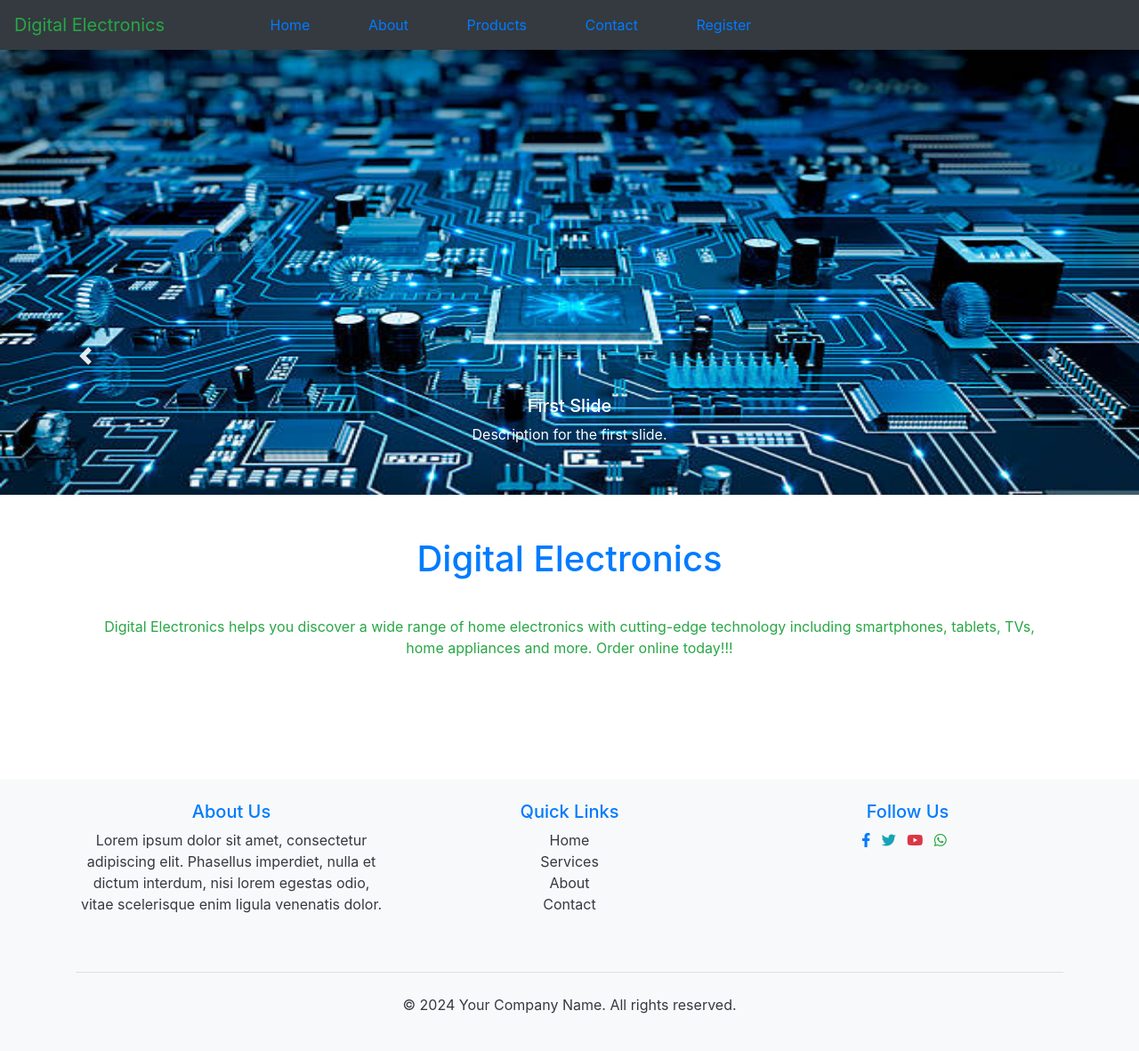
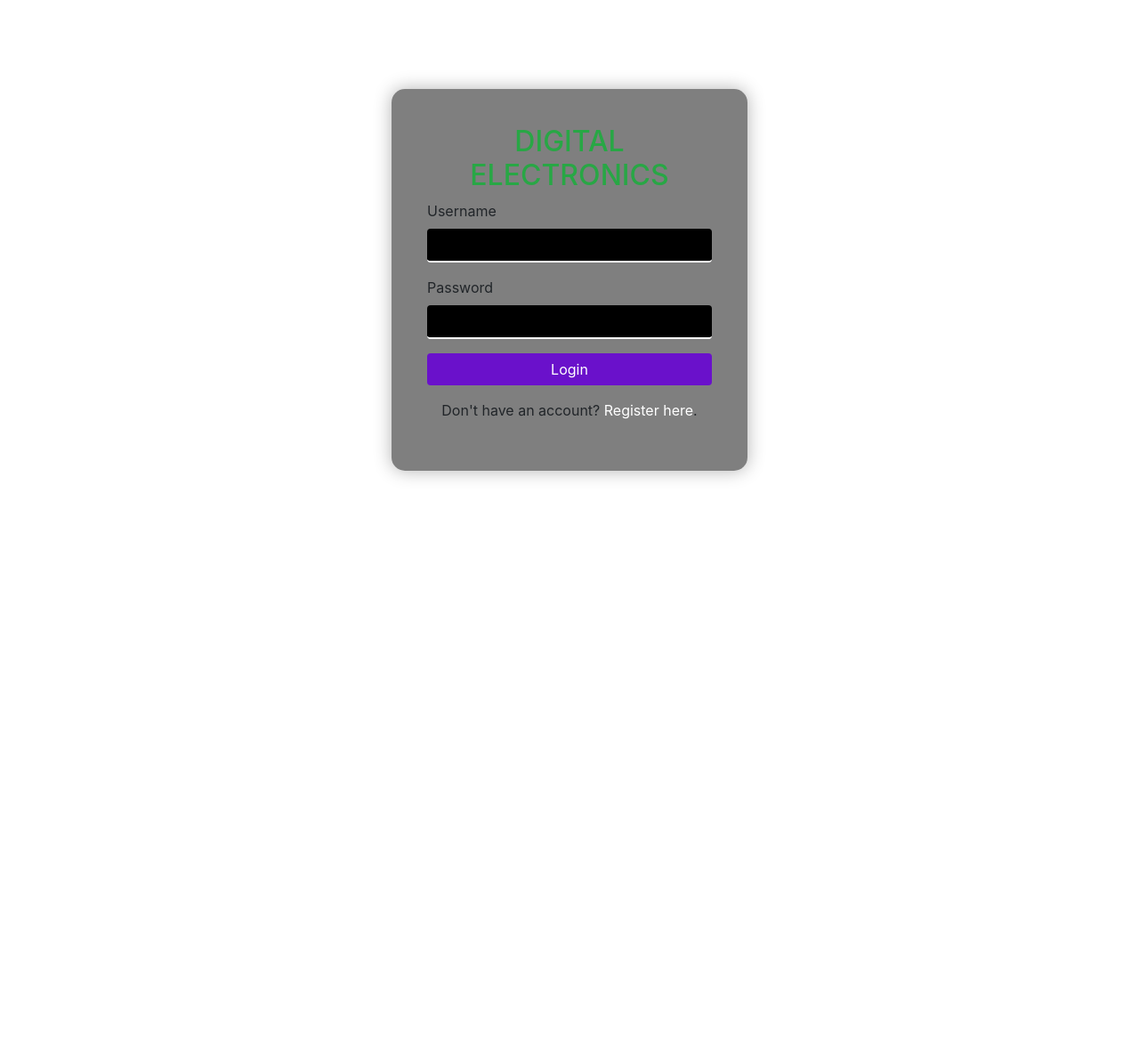
Before and after one commit to Srinu1909/Digital-Electronics, a PHP site: page / in a window 1280 px wide. Shown: the whole page at 89% size. After the commit the page ends 538 px from the top, so only its background shows below. Run offline with PHP 8.4, Linux system fonts and the light colour scheme; some libraries are stand-ins or nearby versions.

Commit message:
Add files via upload

```diff
--- a/carousel.php
+++ b/carousel.php
@@ -1,5 +1,9 @@
-<!-- Carousel -->
-
+<div id="carouselExample" class="carousel slide" data-ride="carousel">
+    <ol class="carousel-indicators">
+        <li data-target="#carouselExample" data-slide-to="0" class="active"></li>
+        <li data-target="#carouselExample" data-slide-to="1"></li>
+        <li data-target="#carouselExample" data-slide-to="2"></li>
+    </ol>
     <div class="carousel-inner">
         <div class="carousel-item active">
             <img src="img/electronics1.jpg" class="d-block w-100" alt="Slide 1">
@@ -9,7 +13,7 @@
             </div>
         </div>
         <div class="carousel-item">
-                <img src="https://via.placeholder.com/800x400?text=Slide+2" class="d-block w-100" alt="Slide 2">
+            <img src="img/electronics2.jpg" class="d-block w-100" alt="Slide 2">
             <div class="carousel-caption d-none d-md-block">
                 <h5>Second Slide</h5>
                 <p>Description for the second slide.</p>
@@ -31,3 +35,4 @@
         <span class="carousel-control-next-icon" aria-hidden="true"></span>
         <span class="sr-only">Next</span>
     </a>
+</div>
--- a/index.php
+++ b/index.php
@@ -1,43 +1,89 @@
+<?php
+session_start();
+$error = '';
+
+if ($_SERVER['REQUEST_METHOD'] == 'POST') {
+    $username = $_POST['username'];
+    $password = $_POST['password'];
+
+    // Check if the user exists and verify password
+    if (isset($_SESSION['users'][$username]) && password_verify($password, $_SESSION['users'][$username])) {
+        $_SESSION['loggedin'] = true;
+        $_SESSION['username'] = $username;
+        header('Location: index2.php');
+        exit;
+    } else {
+        $error = "Invalid username or password.";
+    }
+}
+?>
+
 <!DOCTYPE html>
 <html lang="en">
 <head>
     <meta charset="UTF-8">
     <meta name="viewport" content="width=device-width, initial-scale=1.0">
-    <title>Carousel - Your Website</title>
+    <title>Login</title>
     <link rel="stylesheet" href="https://stackpath.bootstrapcdn.com/bootstrap/4.5.2/css/bootstrap.min.css">
-    <link rel="stylesheet" href="https://cdnjs.cloudflare.com/ajax/libs/font-awesome/5.15.3/css/all.min.css">
-
     <style>
-        body {
-            font-family: 'Arial', sans-serif;
-            line-height: 1.6;
+    {
+            background: linear-gradient(to right, #6a11cb, #2575fc);
+            color: white;
         }
-        .carousel-item img {
-            width: 100%;
-            height: 500px;
+        .login-container {
+            background: rgba(0, 0, 0, 0.5);
+            border-radius: 15px;
+            padding: 40px;
+            box-shadow: 0 0 20px rgba(0, 0, 0, 0.3);
+            max-width: 400px;
+            margin: auto;
+            margin-top: 100px;
         }
-
+        .form-control {
+            background-color: black;
+            border: none;
+            border-bottom: 2px solid #fff;
+            color: white;
+        }
+        .form-control:focus {
+            background-color: rgba(255, 255, 255, 0.3);
+            border-color: #fff;
+            box-shadow: none;
+        }
+        .btn-primary {
+            background-color: #6a11cb;
+            border: none;
+        }
+        .btn-primary:hover {
+            background-color: #2575fc;
+        }
+        .register-link {
+            color: #fff;
+        }
     </style>
 </head>
 <body>
-<?php
- include "navbar.php";
-?>
-
-<?php include "carousel.php";?>
-
-<?php include "intro.php";?>
-
-   <div><p class="text-white">dddddddddddddddddddddddddddddddddddddddddddddddddddddddddddddddddddddddddddddddddddddddd</p></div>
-   <div><p class="text-white">ddddddddddddddddddddddddddddddddddddddddddddddddddddddddddddddddddddddddddddddddddddddddd</p></div>
-
-    <?php
- include "footer.php";
-?>
 
 
-    <script src="https://code.jquery.com/jquery-3.5.1.slim.min.js"></script>
-    <script src="https://cdn.jsdelivr.net/npm/@popperjs/core@2.5.2/dist/umd/popper.min.js"></script>
-    <script src="https://stackpath.bootstrapcdn.com/bootstrap/4.5.2/js/bootstrap.min.js"></script>
+    <div class="login-container">
+    <h2 class="text-center text-success">DIGITAL ELECTRONICS</h2>
+    <?php if ($error): ?>
+        <div class="alert alert-danger" role="alert"><?php echo $error; ?></div>
+    <?php endif; ?>
+    <form action="index.php" method="post">
+        <div class="form-group">
+            <label for="username">Username</label>
+            <input type="text" class="form-control" id="username" name="username" required>
+        </div>
+        <div class="form-group">
+            <label for="password">Password</label>
+            <input type="password" class="form-control" id="password" name="password" required>
+        </div>
+        <button type="submit" class="btn btn-primary btn-block">Login</button>
+        <p class="mt-3 text-center">Don't have an account? <a href="register.php" class="register-link">Register here</a>.</p>
+    </form>
+</div>
+
+</div>
 </body>
 </html>
--- a/navbar.php
+++ b/navbar.php
@@ -75,6 +75,16 @@
             <li class="nav-item">
                 <a class="nav-link text-primary" href="register.php">Register</a>
             </li>
+            &nbsp;
+            &nbsp;
+            &nbsp;
+            &nbsp;
+            &nbsp;
+            &nbsp;
+
+            <li class="nav-item">
+                <a class="nav-link text-primary" href="logout.php">Logout</a>
+            </li>
         </ul>
     </div>
 </nav>
```
Also changed, not shown: index2.php (added, +43 -0 lines), logout.php (added, +7 -0 lines), register.php (+35 -18 lines), welcome.php (added, +24 -0 lines). Lines whose indentation alone changed are shown as unchanged.
